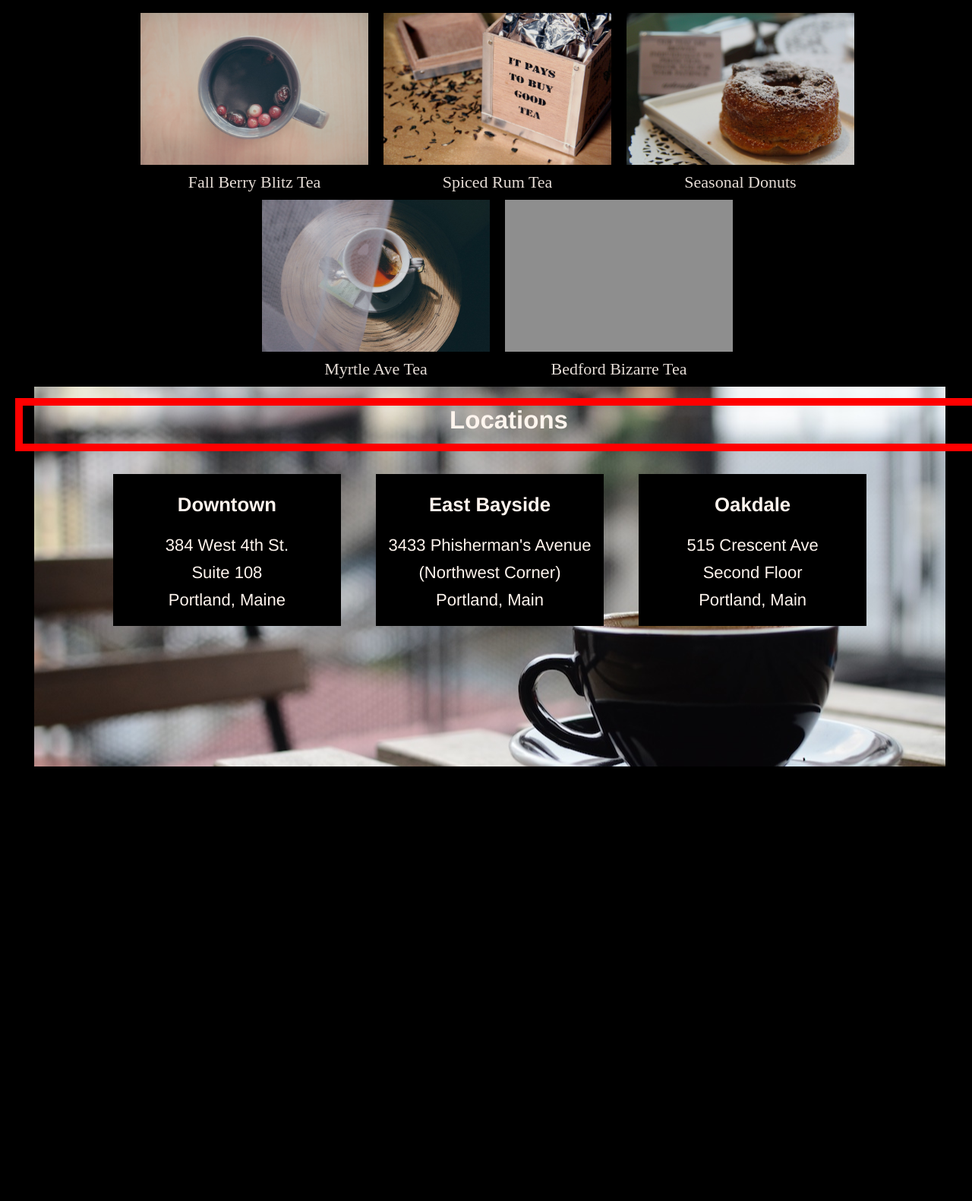
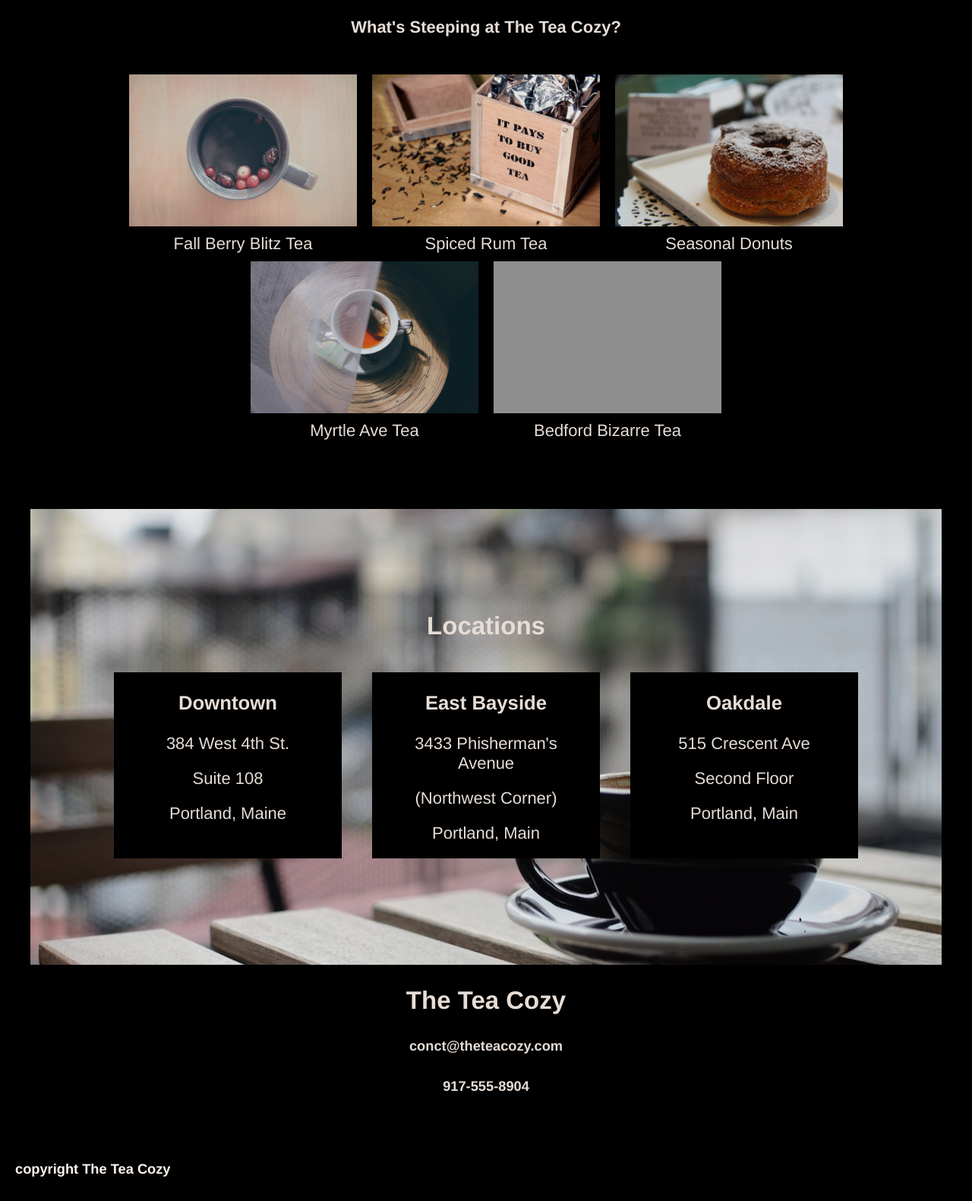
Before and after one commit to Jessica044/teacozy, a plain HTML site: page index.html in a window 1280 px wide. Shown: the part 999-2580 px from the top of the page at 76% size. Before the commit the page ends 2008 px from the top, so only its background shows below. Drawn offline with Linux system fonts and the light colour scheme; grey boxes are pictures that could not be loaded.

Commit message:
teacozy.final

```diff
--- a/index.html
+++ b/index.html
@@ -11,7 +11,7 @@
 <body>
 
     <!--Header section-->
-    <header>
+    <header class="container">
 
         <div class="logo">
             <img src="resources/img-tea-cozy-logo.png">
@@ -31,14 +31,12 @@
 
         <!--Our Mission-->
         <div id="mission" class="container">
-            <div class="missiontext">
+            <div class="missioncontent">
                 <h2>Our Mission</h2>
                 <h4>Handpicked, Artisanally Curated, Free Raange, Sustainable, Small Batch, Fair Trade, Organic Tea</h4>
             </div>
         </div>
-
         <!-- Featured-->
-
         <div id="featured">
             <div class="month">
                 <h2>Tea of the Month</h2>
@@ -63,14 +61,10 @@
                 </div>
             </div>
         </div>
-
-
-
-    </div>
-
         <!--Locations-->
         <div id="locations">
             <h2 class="title">Locations</h2>
+            <div class="container">
                 <div class="address">
                     <h3>Downtown</h3>
                     <p>384 West 4th St.</p>
@@ -90,6 +84,18 @@
                     <p>Portland, Main</p>
                 </div>
             </div>
+        </div>
+        <!-- Contact section-->
+        <div id="contact">
+            <h2>The Tea Cozy</h2>
+            <h5>conct@theteacozy.com</h5>
+            <h5>917-555-8904</h5>
+        </div>
+    </div>
+    <!-- Footer-->
+    <footer>
+        <h5>copyright The Tea Cozy</h5>
+    </footer>
 
 </body>
 </html>
--- a/style.css
+++ b/style.css
@@ -1,135 +1,116 @@
-body{
+body {
     background-color: black;
-    display: flex;
-    flex-direction: column;
-    align-items: center;
     font-family: helvetica;
     color: seashell;
     font-size: 22px;
     text-align: center;
-    width:100%;
-    margin: 0px 5px;
+    margin: 0px;
 }
-.container{
+.container {
     display: flex;
     justify-content: center;
     flex-wrap: wrap;
 }
-header{
-    display: inline-flex;
-    align-content: center;
+header {
+    align-items: center;
     width: 100%;
     height: 69px;
     position: fixed;
+    top: 0;
     z-index: 100;
     border-bottom: 1px solid seashell;
-    margin: 0px 0px;
-    padding:0px;
     background-color: black;
 }
-.logo img{
-    display: flex;
-    justify-content: flex-start;
+.logo img {
     height: 50px;
-    padding: 5px;
-
+    padding-left: 10px;
 }
-.nav{
-    display: inline-flex;
+.nav {
+    text-align: right;
     flex-grow: 1;
-    justify-content: flex-end;
     padding: 2px;
     font-size: 22px;
-
 }
-.nav a{
-    display: inline-block;
-    width: auto;
-    font-family: helevetica;
-    font-size: 22px;
-    padding: 5px;
+.nav a {
+    display: inline-flex;
+    padding: 0px 5px;
     color: seashell;
     text-decoration: underline;
-
 }
-.main{
-    display: flex;
-    flex-direction: column;
-    font-family: helevetica;
-    font-size: 22px;
-    color: seashell;
-    background-color: black;
+.main {
     opacity: 0.9;
-    width: 100%;
-    margin-top: 70px;
-    align-items: center;
+    width: 1200px;
+    height: auto;
+    padding-top: 70px;
+    margin: auto;
 }
-#mission{
-    flex-direction: column;
-    background: url(resources/img-mission-background.jpg) no-repeat;
+#mission {
+    background: url(resources/img-mission-background.jpg) center no-repeat;
     height: 700px;
     width: 100%;
+    padding-top: 70px;
+}
+.missioncontent {
+    width: 1200px;
+    align-items: center;
+    background-color: black;
     margin: auto;
-
 }
-.missiontext{
-    justify-content: center;
-    width: 1200px;
-    background-color: black;
-    z-index: 5;
+#featured {
+    width: 1000px;
+    margin: auto;
+    padding: 50px 0px;
 }
-#featured{
-    width: 1000px;
-    margin:auto;
-    padding-top: 50px;
-}
-.month{
-    display:inline-flex;
+.month {
+    display: inline-flex;
     flex-direction: column;
     flex-wrap: wrap;
     padding: 10px;
-    width: 1000px;
+    margin-bottom: 20px;
 }
-.specials{
+.specials {
     display: flex;
     justify-content: center;
     flex-wrap: wrap;
+    padding: 10px;
 }
-.item img{
-    height:200px;
-    width:300px;
+.item img {
+    height: 200px;
+    width: 300px;
     display: block;
     margin: 10px;
-    justify-content: center;
 }
-
-#locations{
-    flex-direction: column;
-    justify-content: center;
+#locations {
     background: url(resources/img-locations-background.jpg) center no-repeat;
     height: 500px;
-    width:100%;
-   margin:auto;
+    width: 100%;
+    padding: 50px 0px;
+    display: block;
+    margin: auto;
 }
-.title{
-    color:seashell;
-    justify-content:center;
-    text-align: center;
-    width: 100%;
-    border: 10px solid red;
+.title {
+    color: seashell;
+    width: 50%;
     height: 50px;
-    margin: 15px;
+    width: auto;
+    margin: 15px 10px;
+    padding-top: 70px;
 }
-.address{
-    display: inline-block;
-    justify-content: center;
+.address {
     width: 300px;
-    height:200px;
     margin: 15px 20px;
     background-color: black;
     opacity: 1;
-
 }
-p{
-    margin:10px;
+p {
+    margin: 20px;
 }
+#contact {
+    height: 200px;
+    margin-bottom: 20px;
+}
+footer {
+    text-align: left;
+    width: 100%;
+    margin-left: 20px;
+}
```
Lines whose indentation alone changed are shown as unchanged.
